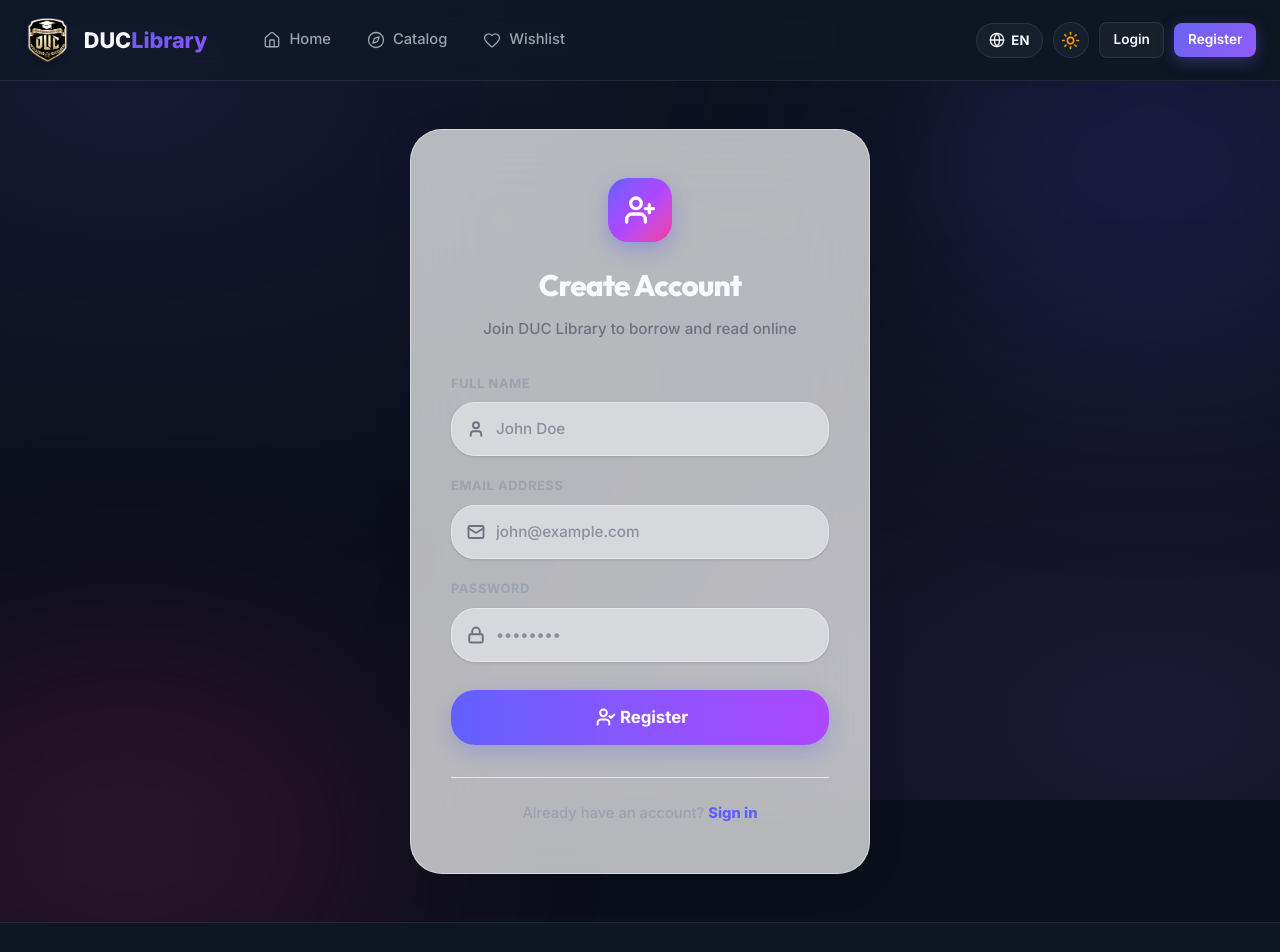
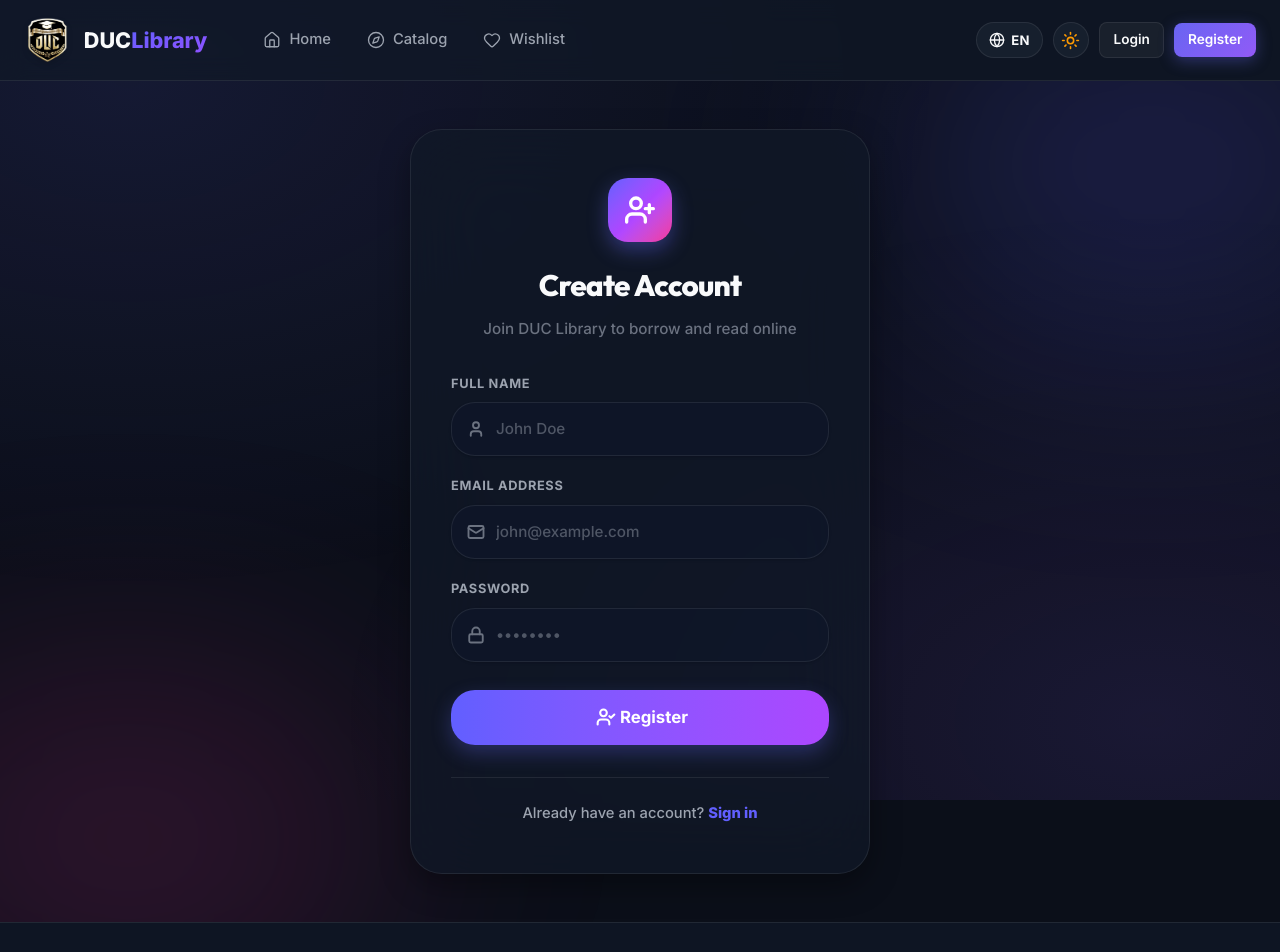
Before and after one commit to veasnareaksa155/DUC_Library, a Vue app in the folder frontend/: page /register in a window 1280 px wide. Shown: the top 952 px of the page. Built offline with nearby package versions, Linux system fonts and the light colour scheme; a web font is replaced by a local one.

Commit message:
updated!

```diff
--- a/frontend/src/components/MobileHeader.vue
+++ b/frontend/src/components/MobileHeader.vue
@@ -9,26 +9,26 @@
       <!-- Language / Region Switcher Chip -->
       <button
         @click="localeStore.toggleLanguage()"
-        class="inline-flex items-center gap-[0.35rem] px-[0.65rem] py-[0.35rem] rounded-full bg-[rgba(125,125,125,0.12)] border border-[var(--border-color)] text-[var(--text-primary)] text-[0.78rem] font-bold cursor-pointer transition-all duration-200 active:scale-95 active:bg-indigo-500/20"
+        class="inline-flex items-center justify-center gap-[0.35rem] px-2.5 h-[32px] rounded-full bg-[rgba(125,125,125,0.12)] border border-[var(--border-color)] text-[var(--text-primary)] text-[0.78rem] font-bold cursor-pointer transition-all duration-200 active:scale-95 active:bg-indigo-500/20"
         :title="localeStore.currentLang === 'en' ? 'Switch to Khmer (ភាសាខ្មែរ)' : 'Switch to English'"
       >
-        <Globe :size="14" />
+        <Globe :size="16" />
         <span>{{ localeStore.currentLang === 'en' ? 'EN' : 'ខ្មែរ' }}</span>
       </button>
 
       <!-- Theme Mode (Light / Dark) Toggle Button -->
       <button
         @click="themeStore.toggleTheme()"
-        class="inline-flex items-center gap-[0.35rem] px-[0.65rem] py-[0.35rem] rounded-full bg-[rgba(125,125,125,0.12)] border border-[var(--border-color)] text-[var(--text-primary)] text-[0.78rem] font-bold cursor-pointer transition-all duration-200 active:scale-95 active:bg-indigo-500/20"
+        class="inline-flex items-center justify-center w-[32px] h-[32px] rounded-full bg-[rgba(125,125,125,0.12)] border border-[var(--border-color)] text-[var(--text-primary)] cursor-pointer transition-all duration-200 active:scale-95 active:bg-indigo-500/20"
         :title="themeStore.isDark ? 'Switch to Light Mode' : 'Switch to Dark Mode'"
       >
-        <Sun v-if="themeStore.isDark" :size="15" class="text-amber-500" />
-        <Moon v-else :size="15" class="text-indigo-400" />
+        <Sun v-if="themeStore.isDark" :size="20" class="text-amber-500" />
+        <Moon v-else :size="20" class="text-indigo-400" />
       </button>
 
       <!-- Notification Badge Button -->
       <button v-if="authStore.isAuthenticated" @click="notifStore.toggleDrawer()" class="relative inline-flex items-center justify-center w-[32px] h-[32px] rounded-full bg-[rgba(125,125,125,0.12)] border border-[var(--border-color)] text-[var(--text-primary)] cursor-pointer" title="Notifications">
-        <Bell :size="17" />
+        <Bell :size="20" />
         <span v-if="notifStore.unreadCount > 0" class="absolute -top-[2px] -right-[2px] min-w-[16px] h-[16px] px-1 rounded-full bg-red-500 text-white text-[0.58rem] font-extrabold flex items-center justify-center shadow-[0_0_8px_rgba(239,68,68,0.6)]">
           {{ notifStore.unreadCount }}
         </span>
@@ -36,7 +36,7 @@
 
       <!-- Logout Button (Only if authenticated) -->
       <button v-if="authStore.isAuthenticated" @click="handleLogout" class="relative inline-flex items-center justify-center w-[32px] h-[32px] rounded-full bg-red-500/10 border border-red-500/20 text-red-500 cursor-pointer transition-all duration-200 active:scale-95 active:bg-red-500/20 ml-1" title="Log Out">
-        <LogOut :size="16" />
+        <LogOut :size="18" />
       </button>
     </div>
   </header>
--- a/frontend/src/components/Navbar.vue
+++ b/frontend/src/components/Navbar.vue
@@ -53,7 +53,7 @@
         <!-- Language Switcher Dropdown / Toggle -->
         <button
           @click="localeStore.toggleLanguage()"
-          class="inline-flex items-center gap-1.5 px-3 py-1.5 rounded-full bg-slate-500/10 border border-[var(--border-color)] text-[var(--text-primary)] text-[0.82rem] font-bold transition-all duration-200 hover:bg-indigo-500/15 hover:border-[var(--border-highlight)] cursor-pointer"
+          class="inline-flex items-center justify-center gap-1.5 px-3 h-9 rounded-full bg-slate-500/10 border border-[var(--border-color)] text-[var(--text-primary)] text-[0.82rem] font-bold transition-all duration-200 hover:bg-indigo-500/15 hover:border-[var(--border-highlight)] cursor-pointer"
           :title="localeStore.currentLang === 'en' ? 'Switch to Khmer (ភាសាខ្មែរ)' : 'Switch to English'"
         >
           <Globe :size="16" />
--- a/frontend/src/views/RegisterView.vue
+++ b/frontend/src/views/RegisterView.vue
@@ -5,7 +5,7 @@
     <div class="absolute bottom-[-10%] left-[-10%] w-[40%] h-[40%] rounded-full bg-pink-500/15 blur-[120px] pointer-events-none"></div>
 
     <div class="w-full max-w-[460px] relative z-10 animate-[fadeInUp_0.5s_cubic-bezier(0.16,1,0.3,1)_both]">
-      <div class="px-10 py-12 max-sm:px-6 max-sm:py-10 rounded-[2rem] bg-white/70 dark:bg-slate-900/60 backdrop-blur-2xl border border-white/50 dark:border-slate-700/50 shadow-[0_8px_40px_rgba(0,0,0,0.08)] dark:shadow-[0_8px_40px_rgba(0,0,0,0.4)] transition-all duration-300">
+      <div class="px-10 py-12 max-sm:px-6 max-sm:py-10 rounded-[2rem] bg-[var(--bg-card)] backdrop-blur-2xl border border-[var(--border-color)] shadow-[var(--shadow-panel)] transition-all duration-300">
         <header class="text-center mb-8">
           <div class="w-16 h-16 rounded-[1.25rem] bg-gradient-to-br from-indigo-500 via-purple-500 to-pink-500 text-white flex items-center justify-center mx-auto mb-5 shadow-[0_8px_20px_rgba(99,102,241,0.4)] transform hover:scale-105 transition-transform duration-300">
             <UserPlus :size="32" stroke-width="2.5" />
@@ -21,7 +21,7 @@
               <div class="absolute inset-y-0 left-0 pl-4 flex items-center pointer-events-none text-[var(--text-muted)] group-focus-within:text-indigo-500 transition-colors duration-300">
                 <User :size="18" stroke-width="2.5" />
               </div>
-              <input v-model="name" type="text" placeholder="John Doe" required class="w-full bg-slate-50/50 dark:bg-slate-800/50 border border-slate-200 dark:border-slate-700 text-[var(--text-primary)] text-[0.95rem] rounded-xl pl-11 pr-4 py-3.5 focus:outline-none focus:ring-2 focus:ring-indigo-500/30 focus:border-indigo-500 transition-all shadow-sm placeholder:text-[var(--text-muted)]/70 font-medium" />
+              <input v-model="name" type="text" placeholder="John Doe" required class="w-full bg-[var(--bg-input)] border border-[var(--border-color)] text-[var(--text-primary)] text-[0.95rem] rounded-xl pl-11 pr-4 py-3.5 focus:outline-none focus:ring-2 focus:ring-indigo-500/30 focus:border-indigo-500 transition-all shadow-sm placeholder:text-[var(--text-muted)]/70 font-medium" />
             </div>
           </div>
 
@@ -31,7 +31,7 @@
               <div class="absolute inset-y-0 left-0 pl-4 flex items-center pointer-events-none text-[var(--text-muted)] group-focus-within:text-indigo-500 transition-colors duration-300">
                 <Mail :size="18" stroke-width="2.5" />
               </div>
-              <input v-model="email" type="email" placeholder="john@example.com" required class="w-full bg-slate-50/50 dark:bg-slate-800/50 border border-slate-200 dark:border-slate-700 text-[var(--text-primary)] text-[0.95rem] rounded-xl pl-11 pr-4 py-3.5 focus:outline-none focus:ring-2 focus:ring-indigo-500/30 focus:border-indigo-500 transition-all shadow-sm placeholder:text-[var(--text-muted)]/70 font-medium" />
+              <input v-model="email" type="email" placeholder="john@example.com" required class="w-full bg-[var(--bg-input)] border border-[var(--border-color)] text-[var(--text-primary)] text-[0.95rem] rounded-xl pl-11 pr-4 py-3.5 focus:outline-none focus:ring-2 focus:ring-indigo-500/30 focus:border-indigo-500 transition-all shadow-sm placeholder:text-[var(--text-muted)]/70 font-medium" />
             </div>
           </div>
 
@@ -41,7 +41,7 @@
               <div class="absolute inset-y-0 left-0 pl-4 flex items-center pointer-events-none text-[var(--text-muted)] group-focus-within:text-indigo-500 transition-colors duration-300">
                 <Lock :size="18" stroke-width="2.5" />
               </div>
-              <input v-model="password" type="password" placeholder="••••••••" required minlength="6" class="w-full bg-slate-50/50 dark:bg-slate-800/50 border border-slate-200 dark:border-slate-700 text-[var(--text-primary)] text-[0.95rem] rounded-xl pl-11 pr-4 py-3.5 focus:outline-none focus:ring-2 focus:ring-indigo-500/30 focus:border-indigo-500 transition-all shadow-sm placeholder:text-[var(--text-muted)]/70 font-medium" />
+              <input v-model="password" type="password" placeholder="••••••••" required minlength="6" class="w-full bg-[var(--bg-input)] border border-[var(--border-color)] text-[var(--text-primary)] text-[0.95rem] rounded-xl pl-11 pr-4 py-3.5 focus:outline-none focus:ring-2 focus:ring-indigo-500/30 focus:border-indigo-500 transition-all shadow-sm placeholder:text-[var(--text-muted)]/70 font-medium" />
             </div>
           </div>
 
@@ -55,7 +55,7 @@
           </button>
         </form>
 
-        <footer class="text-center mt-8 text-[0.92rem] font-medium text-[var(--text-secondary)] pt-6 border-t border-slate-200 dark:border-slate-700/50">
+        <footer class="text-center mt-8 text-[0.92rem] font-medium text-[var(--text-secondary)] pt-6 border-t border-[var(--border-color)]">
           <p class="m-0">Already have an account? <router-link to="/login" class="text-indigo-500 dark:text-indigo-400 font-extrabold hover:text-indigo-600 dark:hover:text-indigo-300 hover:underline transition-colors">Sign in</router-link></p>
         </footer>
       </div>
```
Also changed, not shown: frontend/src/views/LoginView.vue (+4 -4 lines).
